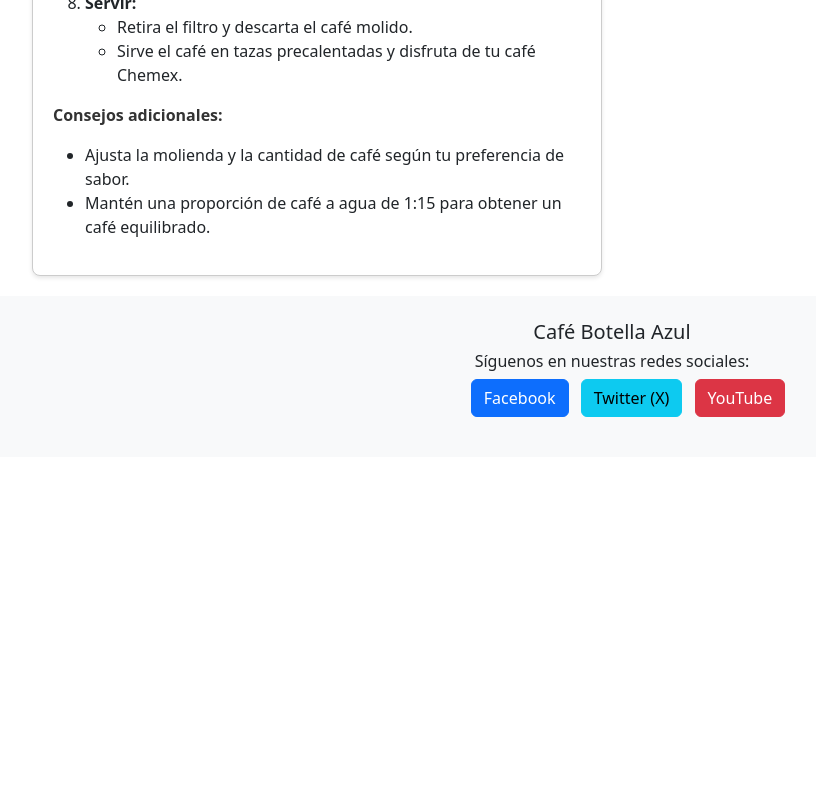
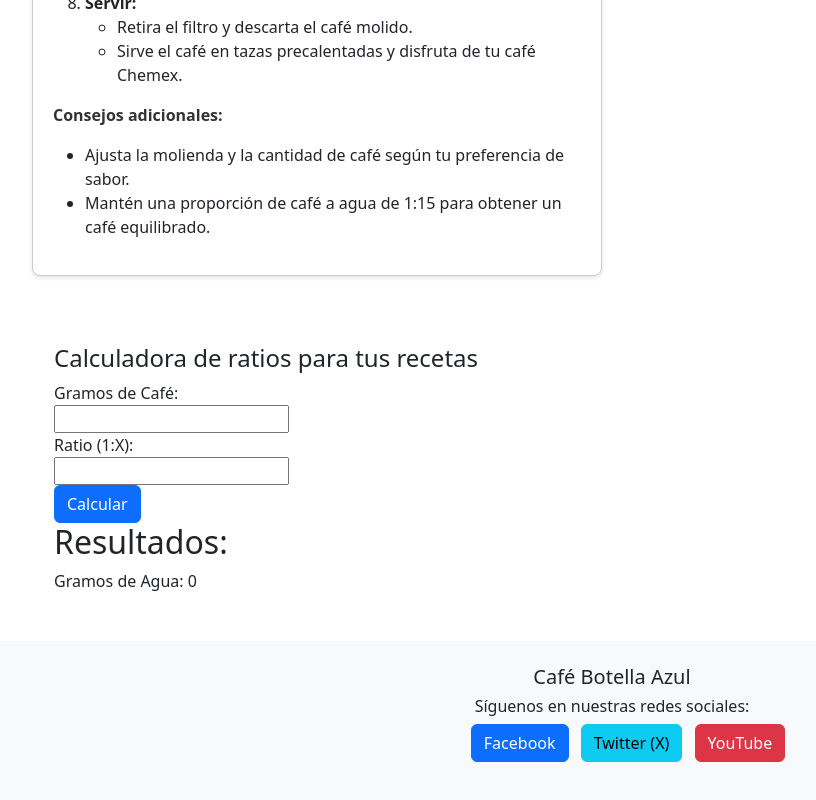
Before and after one commit to MarcoOctavio/PFVenegas, a website: page pages/recipes.html in a window 1280 px wide. Shown: the part 1213-2013 px from the top of the page, without its empty margins (28-844 px from the left). Before the commit the page ends 1670 px from the top, so only its background shows below. Drawn offline with Linux system fonts and the light colour scheme.

Commit message:
Agregado archivo ratio.js para calculo de ratio y modificacion de receipts.html

```diff
--- /dev/null
+++ b/js/ratiocalc.js
@@ -0,0 +1,17 @@
+function calcular() {
+    // Obtiene los valores de los campos de entrada
+    const gramosCafe = parseFloat(document.getElementById('gramosCafe').value);
+    const ratio = parseFloat(document.getElementById('ratio').value);
+
+    // Verifica si los valores son mayores a 0
+    if (ratio > 0 && gramosCafe > 0) {
+        // Calcula los gramos de agua
+        const gramosAgua = gramosCafe * ratio;
+
+        // Muestra el resultado en la página
+        document.getElementById('gramosAgua').innerText = `Cantidad de Agua: ${gramosAgua} gramos`;
+    } else {
+        console.error('No se puede realizar el cálculo con esos valores. Verifica.');
+        document.getElementById('gramosAgua').innerText = 'Error: Los valores deben ser mayores a 0.';
+    }
+}
--- a/pages/recipes.html
+++ b/pages/recipes.html
@@ -126,6 +126,25 @@
         </div>
 
   </section>
+
+  <section class="container my-5">
+    <h4>Calculadora de ratios para tus recetas</h4>
+    <div class="col-md-2">
+      <label for="gramosCafe">Gramos de Café:</label>
+      <input type="number" id="gramosCafe">
+  </div>
+
+  <div class="col-md-2">
+      <label for="ratio">Ratio (1:X):</label>
+      <input type="number" id="ratio">
+
+    <button class="btn btn-primary" onclick="calcular()">Calcular</button>
+  </div>
+  <h2>Resultados:</h2>
+  <p id="gramosAgua">Gramos de Agua: 0</p>
+
+</section>
+
   <footer class="bg-light text-center py-4">
       <h5>Café Botella Azul</h5>
       <h6>Síguenos en nuestras redes sociales:</h6>
@@ -137,5 +156,6 @@
   </footer>
 
     <script src="../js/bootstrap.bundle.min.js"></script>
+    <script src="../js/ratiocalc.js"></script>
 </body>
 </html>
```
